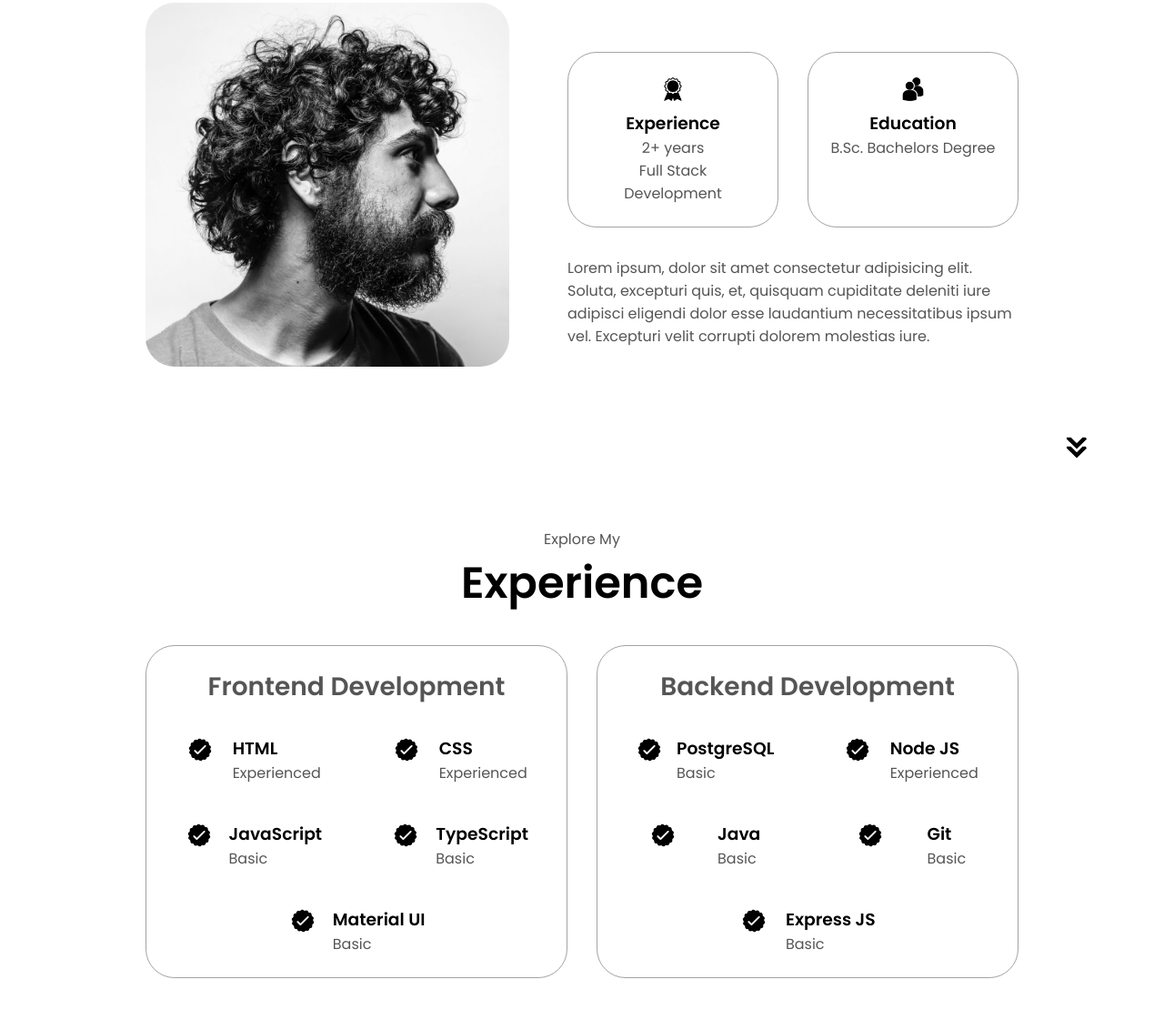
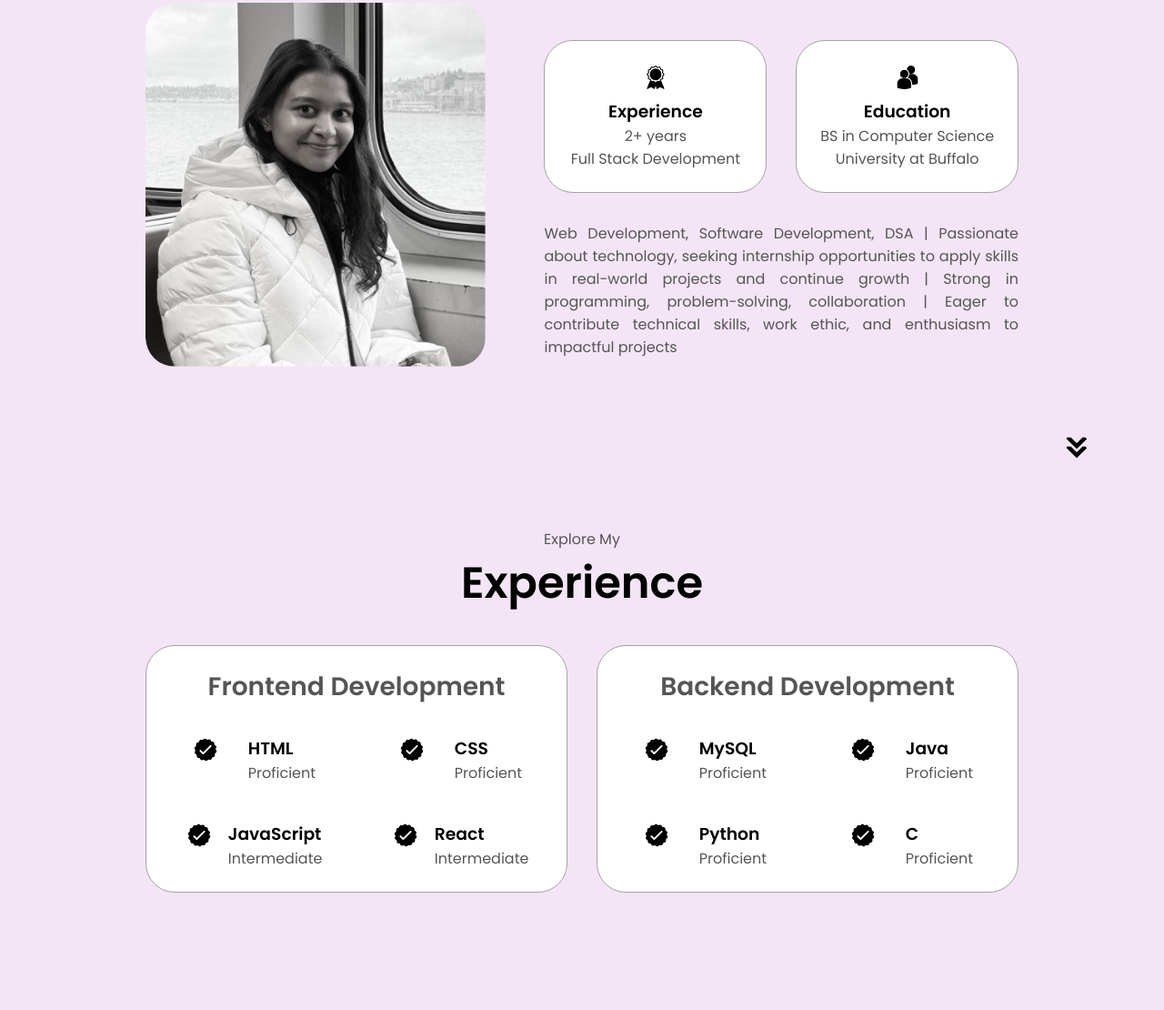
Before and after one commit to ShambhaviGoyal/html-css-js-portfolio, a plain HTML site: page index.html in a window 1280 px wide. Shown: the part 1116-2226 px from the top of the page at 91% size. Drawn offline with Linux system fonts and the light colour scheme.

Commit message:
commented the 'project' section & replaced the profile picture.

```diff
--- a/index.html
+++ b/index.html
@@ -8,15 +8,15 @@
     <link rel="stylesheet" href="style.css" />
     <link rel="stylesheet" href="mediaqueries.css" />
 </head>
-<body>
+<body style="background-color: #f3e5f5;">
     <nav id="desktop-nav">
-        <div class="logo">Shambhavi Goyal</div>
+        <div class="logo"><b>Portfolio</b></div>
         <div>
             <ul class="nav-links">
-                <li><a href="#about">About</a></li>
-                <li><a href="#experience">Experience</a></li>
-                <li><a href="#projects">Projects</a></li>
-                <li><a href="#contact">Contact</a></li>
+                <li><a href="#about"><i>About</i></a></li>
+                <li><a href="#experience"><i>Experience</i></a></li>
+                <!-- <li><a href="#projects"><i>Projects</i></a></li> -->
+                <li><a href="#contact"><i>Contact</i></a></li>
             </ul>
         </div>
     </nav>
@@ -31,17 +31,17 @@
         <div class="menu-links">
             <li><a href="#about" onclick="toggleMenu()">About</a></li>
             <li><a href="#experience" onclick="toggleMenu()">Experience</a></li>
-            <li><a href="#projects" onclick="toggleMenu()">Projects</a></li>
+            <!-- <li><a href="#projects" onclick="toggleMenu()">Projects</a></li> -->
             <li><a href="#contact" onclick="toggleMenu()">Contact</a></li>
         </div>
         </div>
     </nav>
     <section id="profile">
         <div class="section__pic-container">
-            <img src="./assets/Shambhavi Goyal.png" alt="Shambhavi Goyal profile picture">
+            <img src="./assets/fotor-20241230135536.png" alt="Shambhavi Goyal profile picture">
         </div>
         <div class="section__text">
-            <p class="section__text__p1">Hello, I'm </p>
+            <p class="section__text__p1">Hello World, I'm </p>
             <h1 class="title">Shambhavi Goyal</h1>
             <p class="section__text__p2">Full-Stack Developer</p>
             <div class="btn-container">
@@ -59,7 +59,7 @@
         <h1 class="title">About Me</h1>
         <div class="section-container">
             <div class="section__pic-container">
-                <img src="./assets/about-pic.png" alt="Profile picture" class="about-pic" />
+                <img src="./assets/black-white.png" alt="Profile picture" class="about-pic" />
                 <!-- change here above -->
             </div>
             <div class="about-details-container">
@@ -72,14 +72,17 @@
                     <div class="details-container">
                         <img src="./assets/education.png" alt="Education icon" class="icon" />
                         <h3>Education</h3>
-                        <p>B.Sc. Bachelors Degree<br /></p>
+                        <p>BS in Computer Science </p> <p>University at Buffalo</p>
                     </div>
                 </div>
                 <div class="text-container">
-                    <p>
-                        Lorem ipsum, dolor sit amet consectetur adipisicing elit. Soluta, excepturi quis, et, quisquam cupiditate deleniti iure adipisci eligendi dolor esse laudantium necessitatibus ipsum vel. Excepturi velit corrupti dolorem molestias iure.
-                    </p>
-                </div>
+                    <p style="text-align:justify;">
+                        Web Development, Software Development, DSA |
+                        Passionate about technology, seeking internship opportunities to apply skills in real-world projects and continue growth |
+                        Strong in programming, problem-solving, collaboration | Eager to contribute technical skills, work ethic, and enthusiasm to impactful projects
+
+
+                    </div>
             </div>
         </div>
         <img src="./assets/arrow.png" alt="Arrow icon" class="icon arrow" onclick="location.href='./#experience'" />
@@ -96,7 +99,7 @@
                             <img src="./assets/checkmark.png" alt="Experience icon" class="icon" />
                             <div>
                                 <h3>HTML</h3>
-                                <p>Experienced</p>
+                                <p>Proficient</p>
                             </div>
                         </article>
 
@@ -104,7 +107,7 @@
                             <img src="./assets/checkmark.png" alt="Experience icon" class="icon" />
                             <div>
                                 <h3>CSS</h3>
-                                <p>Experienced</p>
+                                <p>Proficient</p>
                             </div>
                         </article>
 
@@ -112,23 +115,15 @@
                             <img src="./assets/checkmark.png" alt="Experience icon" class="icon" />
                             <div>
                                 <h3>JavaScript</h3>
-                                <p>Basic</p>
+                                <p>Intermediate</p>
                             </div>
                         </article>
 
                         <article>
                             <img src="./assets/checkmark.png" alt="Experience icon" class="icon" />
                             <div>
-                                <h3>TypeScript</h3>
-                                <p>Basic</p>
-                            </div>
-                        </article>
-
-                        <article>
-                            <img src="./assets/checkmark.png" alt="Experience icon" class="icon" />
-                            <div>
-                                <h3>Material UI</h3>
-                                <p>Basic</p>
+                                <h3>React</h3>
+                                <p>Intermediate</p>
                             </div>
                         </article>
                     </div>
@@ -139,16 +134,8 @@
                         <article>
                             <img src="./assets/checkmark.png" alt="Experience icon" class="icon" />
                             <div>
-                                <h3>PostgreSQL</h3>
-                                <p>Basic</p>
-                            </div>
-                        </article>
-
-                        <article>
-                            <img src="./assets/checkmark.png" alt="Experience icon" class="icon" />
-                            <div>
-                                <h3>Node JS</h3>
-                                <p>Experienced</p>
+                                <h3>MySQL</h3>
+                                <p>Proficient</p>
                             </div>
                         </article>
 
@@ -156,32 +143,32 @@
                             <img src="./assets/checkmark.png" alt="Experience icon" class="icon" />
                             <div>
                                 <h3>Java</h3>
-                                <p>Basic</p>
+                                <p>Proficient</p>
                             </div>
                         </article>
 
                         <article>
                             <img src="./assets/checkmark.png" alt="Experience icon" class="icon" />
                             <div>
-                                <h3>Git</h3>
-                                <p>Basic</p>
+                                <h3>Python</h3>
+                                <p>Proficient</p>
                             </div>
                         </article>
 
                         <article>
                             <img src="./assets/checkmark.png" alt="Experience icon" class="icon" />
                             <div>
-                                <h3>Express JS</h3>
-                                <p>Basic</p>
+                                <h3>C</h3>
+                                <p>Proficient</p>
                             </div>
                         </article>
                     </div>
                 </div>
             </div>
             </div>
-            <img src="./assets/arrow.png" alt="Arrow icon" class="icon arrow" onclick="location.href='./#projects'" />
+            <img src="./assets/arrow.png" alt="Arrow icon" class="icon arrow" onclick="location.href='./#contact'" />
     </section>
-    <section id="projects">
+    <!-- <section id="projects">
         <p class="section__text__p1">Browse My Recent</p>
         <h1 class="title">Projects</h1>
         <div class="experience-details-container">
@@ -219,7 +206,7 @@
             </div>
         </div>
         <img src="./assets/arrow.png" alt="Arrow icon" class="icon arrow" onclick="location.href='./#projects'" />
-    </section>
+    </section> -->
     <section id="contact">
         <p class="section__text__p1">Get In Touch</p>
         <h1 class="title">Contact Me</h1>
@@ -240,7 +227,7 @@
                 <ul class="nav-links">
                     <li><a href="#about">About</a></li>
                     <li><a href="#experience">Experience</a></li>
-                    <li><a href="#projects">Projects</a></li>
+                    <!-- <li><a href="#projects">Projects</a></li> -->
                     <li><a href="#contact">Contact</a></li>
                 </ul>
             </div>
--- a/mediaqueries.css
+++ b/mediaqueries.css
@@ -27,7 +27,7 @@
     section, .section-container{
         height: fit-content;
     }
-    scetion{
+    section{
         margin: 0 5%;
     }
     .section__pic-container{
```
Also changed, not shown: assets/black-white.png (added), assets/fotor-20241230135536.png (added), style.css (line endings or trailing spaces).
